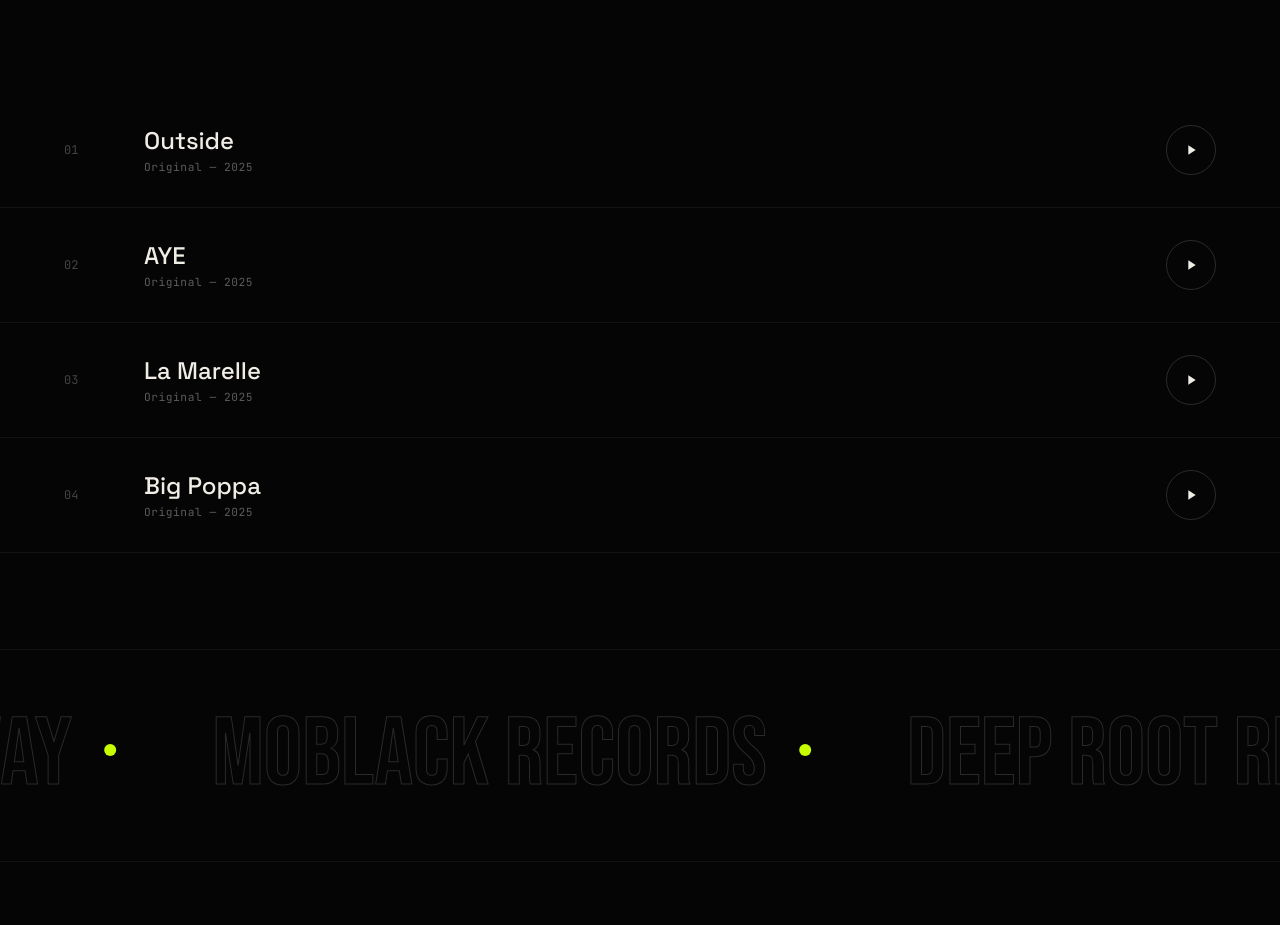
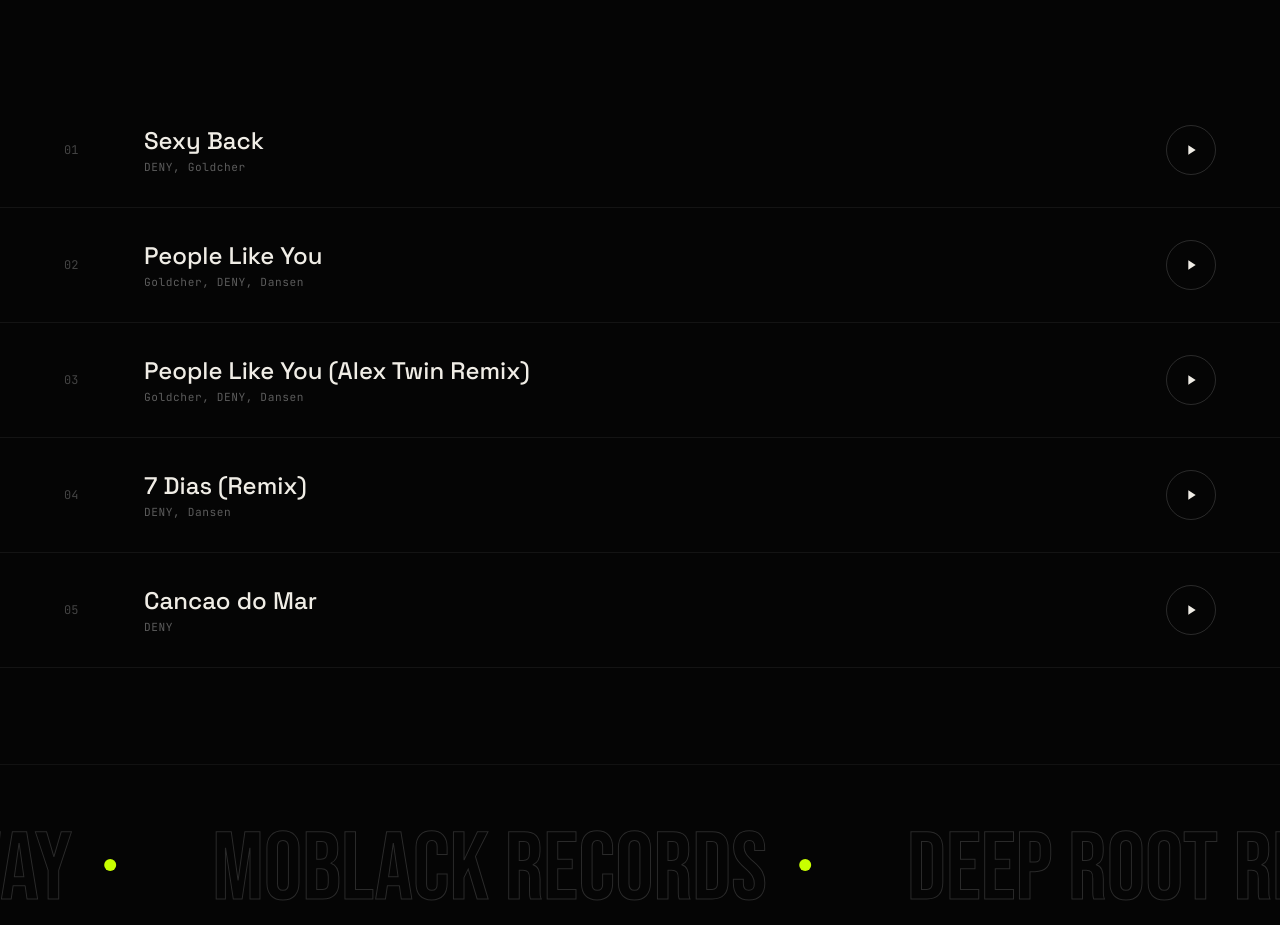
Before and after one commit to AlexandruCojanu1/deny-website, a website: page index.html in a window 1280 px wide. Shown: the part 2201-3126 px from the top of the page. Drawn offline with nearby package versions, Linux system fonts and the light colour scheme; a script that the page names is missing.

Commit message:
Music: replace tracks with 5 new releases

```diff
--- a/index.html
+++ b/index.html
@@ -404,24 +404,29 @@ footer .footer-credits a:hover{color:var(--acid)}
     <h2 class="section-title">Latest<br>Releases</h2>
   </div>
   <div class="tracks-grid">
-    <div class="track-item" data-src="audio/DENY - Outside Promo.mp3" data-title="Outside">
+    <div class="track-item" data-src="audio/sexy-back.mp3" data-title="DENY, Goldcher - Sexy Back">
       <span class="track-num">01</span>
-      <div class="track-info"><h3>Outside</h3><p>Original &mdash; 2025</p></div>
+      <div class="track-info"><h3>Sexy Back</h3><p>DENY, Goldcher</p></div>
       <div class="track-play"><svg viewBox="0 0 24 24"><polygon points="8,5 19,12 8,19"/></svg></div>
     </div>
-    <div class="track-item" data-src="audio/DENY - AYE Promo.mp3" data-title="AYE">
+    <div class="track-item" data-src="audio/people-like-you.mp3" data-title="Goldcher, DENY, Dansen - People Like You">
       <span class="track-num">02</span>
-      <div class="track-info"><h3>AYE</h3><p>Original &mdash; 2025</p></div>
+      <div class="track-info"><h3>People Like You</h3><p>Goldcher, DENY, Dansen</p></div>
       <div class="track-play"><svg viewBox="0 0 24 24"><polygon points="8,5 19,12 8,19"/></svg></div>
     </div>
-    <div class="track-item" data-src="audio/DENY - La Marelle Promo.mp3" data-title="La Marelle">
+    <div class="track-item" data-src="audio/people-like-you-alex-twin-remix.mp3" data-title="Goldcher, DENY, Dansen - People Like You (Alex Twin Remix)">
       <span class="track-num">03</span>
-      <div class="track-info"><h3>La Marelle</h3><p>Original &mdash; 2025</p></div>
+      <div class="track-info"><h3>People Like You (Alex Twin Remix)</h3><p>Goldcher, DENY, Dansen</p></div>
       <div class="track-play"><svg viewBox="0 0 24 24"><polygon points="8,5 19,12 8,19"/></svg></div>
     </div>
-    <div class="track-item" data-src="audio/DENY - Big Poppa Promo.mp3" data-title="Big Poppa">
+    <div class="track-item" data-src="audio/7-dias.mp3" data-title="DENY, Dansen - 7 Dias (Remix)">
       <span class="track-num">04</span>
-      <div class="track-info"><h3>Big Poppa</h3><p>Original &mdash; 2025</p></div>
+      <div class="track-info"><h3>7 Dias (Remix)</h3><p>DENY, Dansen</p></div>
+      <div class="track-play"><svg viewBox="0 0 24 24"><polygon points="8,5 19,12 8,19"/></svg></div>
+    </div>
+    <div class="track-item" data-src="audio/cancao-do-mar.mp3" data-title="DENY - Cancao do Mar">
+      <span class="track-num">05</span>
+      <div class="track-info"><h3>Cancao do Mar</h3><p>DENY</p></div>
       <div class="track-play"><svg viewBox="0 0 24 24"><polygon points="8,5 19,12 8,19"/></svg></div>
     </div>
   </div>
```
Also changed, not shown: 9 other files.
